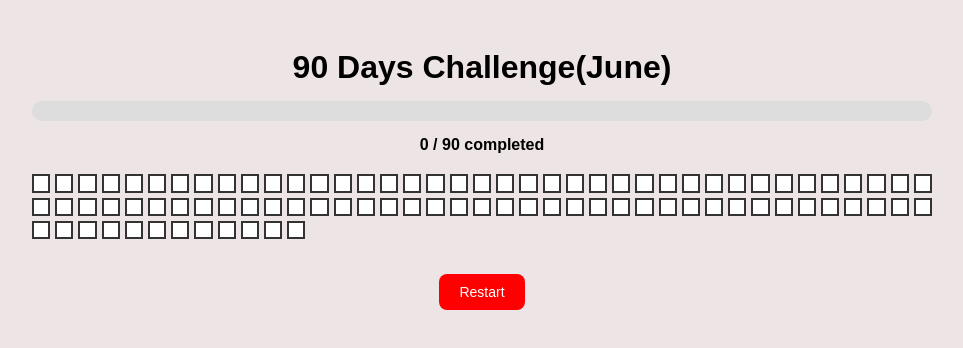
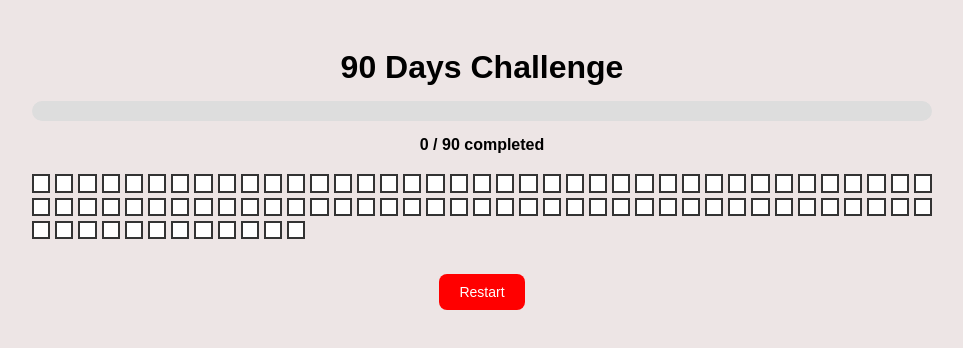
Before and after one commit to Sudam496panda/tracker, a plain HTML site: page index.html in a window 1280 px wide. Shown: the whole page, without its empty margins (158-1121 px from the left). Drawn offline with Linux system fonts and the light colour scheme.

Commit message:
Updated Days Tracker page

```diff
--- a/index.html
+++ b/index.html
@@ -84,7 +84,7 @@
 
 <body>
 
-<h1>90 Days Challenge(June)</h1>
+<h1>90 Days Challenge</h1>
 
 
 <div class="progress-container">
```
